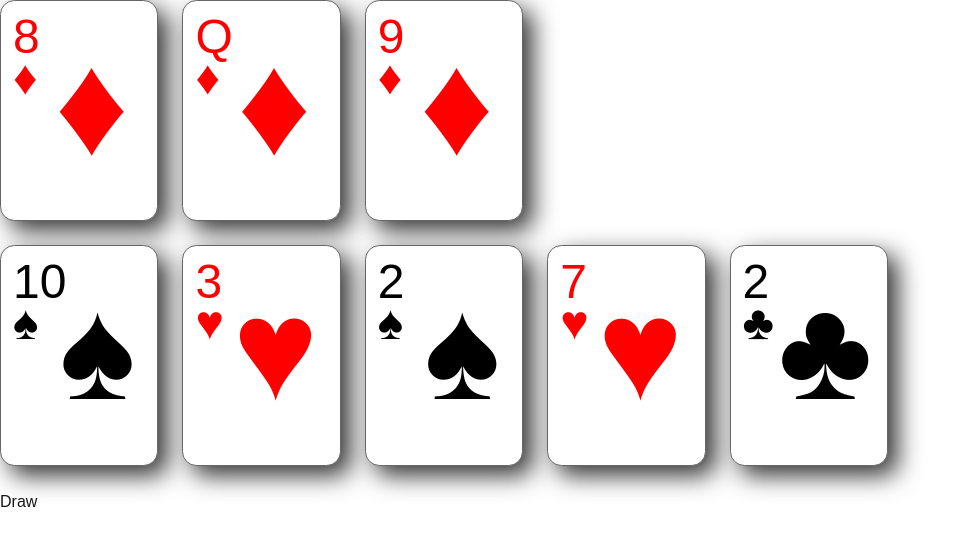
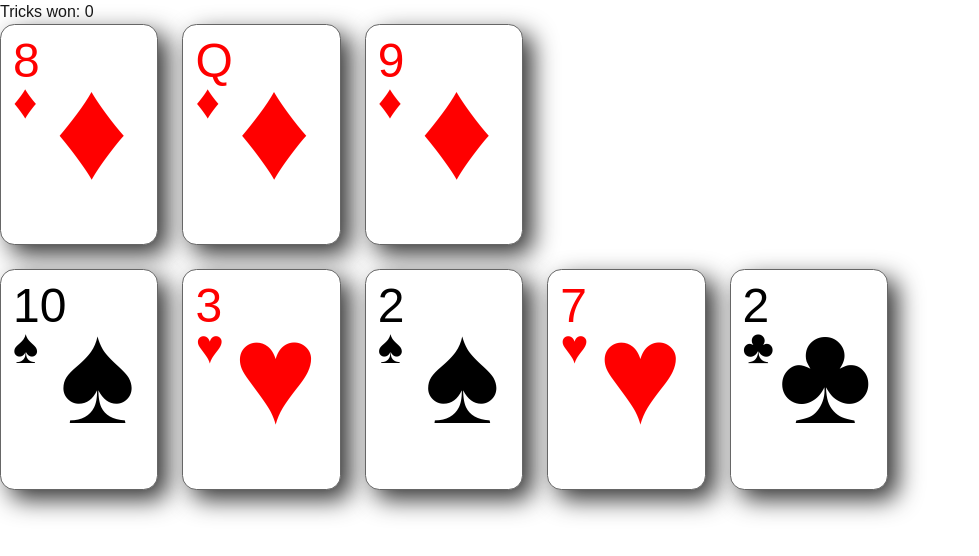
Before and after one commit to anthonydmays/blvckspades, a Next.js app: page / in a window 1280 px wide. Shown: the top 556 px of the page, without its empty margins (0-979 px from the left). Built offline with nearby package versions, Linux system fonts and the light colour scheme.

Commit message:
feat: finished the base game

```diff
--- a/src/app/game/game.tsx
+++ b/src/app/game/game.tsx
@@ -26,6 +26,7 @@ export default function Game() {
   const [pool, setPool] = useState(cards);
   const [playerHand, setPlayerHand] = useState(playerHandCards);
   const [spadesBroken, setSpadesBroken] = useState<boolean>(false);
+  const [wonTricks, setWonTricks] = useState<number>(0);
 
   const chooseThreeCards = () => {
     // Discard first three cards from the pool
@@ -117,20 +118,31 @@ export default function Game() {
 
   const choosePlayerCard = (index: number): void => {
     const playedCard = playerHand[index];
+    let tricksWon = wonTricks;
+
     if (!canPlayCard(playerHand, playedCard, pool[0].suit, spadesBroken)) {
       alert('You must follow suit!');
       return;
     }
+
     if (playerHand[index].suit === 'spades') {
       setSpadesBroken(true);
     }
+
     const trickCards = [pool[0], pool[1], pool[2], playedCard];
     const winningCard = determineTrickWinner(trickCards);
+
     if (winningCard === playedCard) {
+      tricksWon++;
+      setWonTricks(tricksWon);
       alert('Player wins the trick!');
     }
+
     setPlayerHand(playerHand.filter((_, i) => i !== index));
-    chooseThreeCards();
+
+    if (playerHand.length > 1) {
+      chooseThreeCards();
+    }
   };
 
   useEffect(() => {
@@ -139,6 +151,7 @@ export default function Game() {
 
   return (
       <div>
+        <span>Tricks won: {wonTricks}</span>
         <div className="playingCards simpleCards">
           {flipped.map((isFlipped, index) => (
               <Card suit={pool[index]?.suit} rank={pool[index]?.rank} isFlipped={isFlipped} key={index} />
@@ -149,7 +162,6 @@ export default function Game() {
               <Card suit={card.suit} rank={card.rank} isFlipped={true} key={index} onClick={() => choosePlayerCard(index)} />
           ))}
         </div>
-        <button onClick={() => chooseThreeCards()}>Draw</button>
       </div>
   )
 }
```
